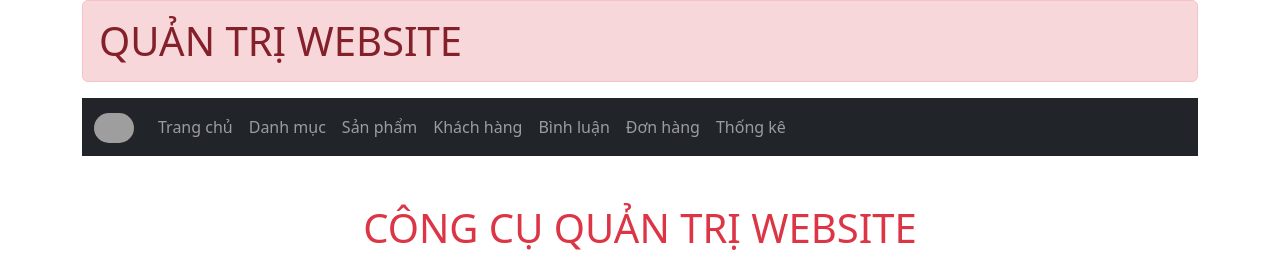
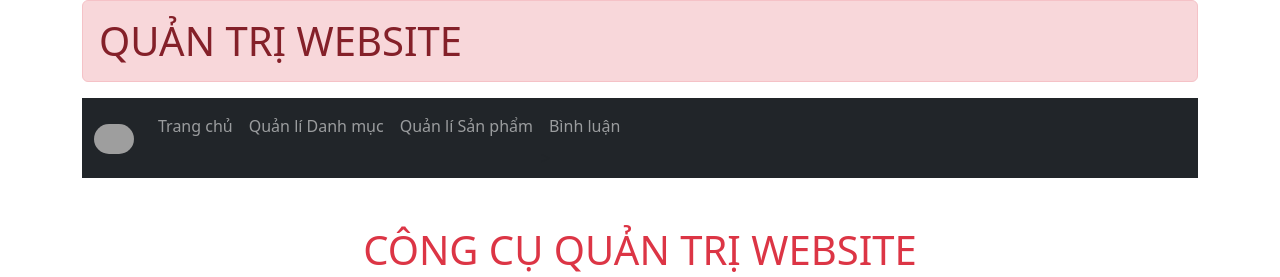
Before and after one commit to 04-PRO1014-WD18320/Nhom03_WebBanHang_TraSuaCBG, a PHP site: page /admin/index.php in a window 1280 px wide. Shown: the top 277 px of the page. Run offline with PHP 8.4, Linux system fonts and the light colour scheme; some libraries are stand-ins or nearby versions; grey boxes are pictures that could not be loaded.

Commit message:
CMMIT ADMIN

```diff
--- a/admin/footer.php
+++ b/admin/footer.php
@@ -3,7 +3,7 @@
         <!-- Copyright -->
         <div class="text-center p-3">
           © 2020 Copyright:
-          <a class="trans-04 text-none txt-f hov-red"   href="../index.php">X-Shop.com</a>
+          <a class="trans-04 text-none txt-f hov-red"   href="../index.php">TraSuaCBG.com</a>
         </div>
         <!-- Copyright -->
       </footer>
--- a/admin/header.php
+++ b/admin/header.php
@@ -49,32 +49,32 @@
               </li>
               <li class="nav-item">
                 <a href="index.php?act=adddm" class="nav-link" href="javascript:void(0)"
-                  >Danh mục</a
+                  >Quản lí Danh mục</a
                 >
               </li>
               <li class="nav-item">
                 <a href="index.php?act=addsp" class="nav-link" href="javascript:void(0)"
-                  >Sản phẩm</a
+                  > Quản lí Sản phẩm</a
                 >
               </li>
-              <li class="nav-item">
+              <!-- <li class="nav-item">
                 <a href="index.php?act=dskh" class="nav-link" href="javascript:void(0)"
                   >Khách hàng</a
                 >
-              </li>
+              </li> -->
               <li class="nav-item">
                 <a href="index.php?act=dsbl" class="nav-link" href="javascript:void(0)"
                   >Bình luận</a
                 >
-              </li>
+              <!-- </li>
               <li class="nav-item">
                 <a href="index.php?act=dsdh" class="nav-link" href="javascript:void(0)"
                   >Đơn hàng</a
-                >
-              </li>
+                > -->
+              <!-- </li>
               <li class="nav-item">
                 <a href="index.php?act=thongke" class="nav-link" href="javascript:void(0)"
-                  >Thống kê</a
+                  >Thống kê</a -->
                 >
               </li>
             </ul>
--- a/admin/index.php
+++ b/admin/index.php
@@ -6,7 +6,7 @@ include "../model/taikhoan.php";
 include "../model/binhluan.php";
 include "../model/cart.php";
 include "header.php";
-
+// include ".login.php";
 //controller
 if (isset($_GET['act'])) {
     $act = $_GET['act'];
@@ -57,7 +57,7 @@ if (isset($_GET['act'])) {
                 $giasp = $_POST['giasp'];
                 $motasp = $_POST['motasp'];
                 $anhsp = $_FILES['anhsp']['name'];
-                $target_dir = "../uploads/";
+                $target_dir = "../img/";
                 $target_file = $target_dir . basename($_FILES["anhsp"]["name"]);
                 move_uploaded_file($_FILES["anhsp"]["tmp_name"], $target_file);
                 insert_sp($namesp, $giasp, $anhsp, $motasp, $iddm);
```
